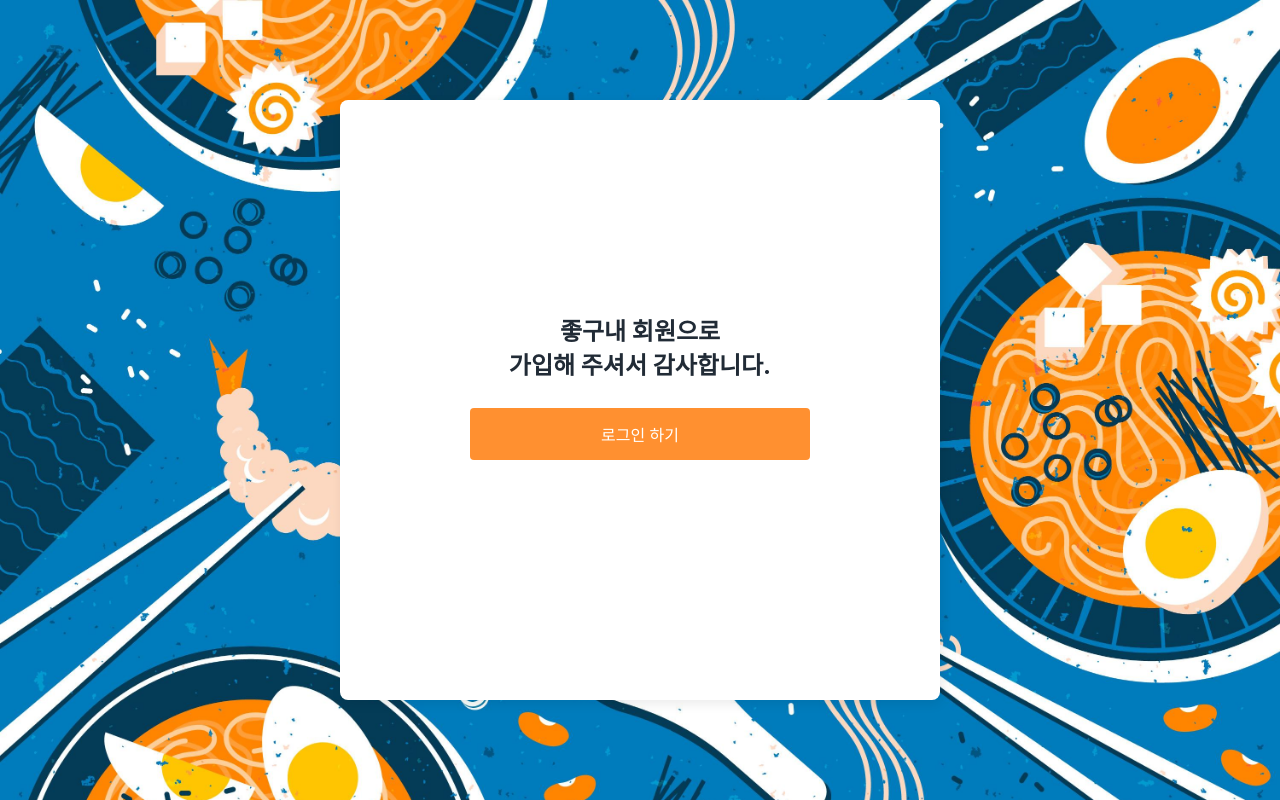
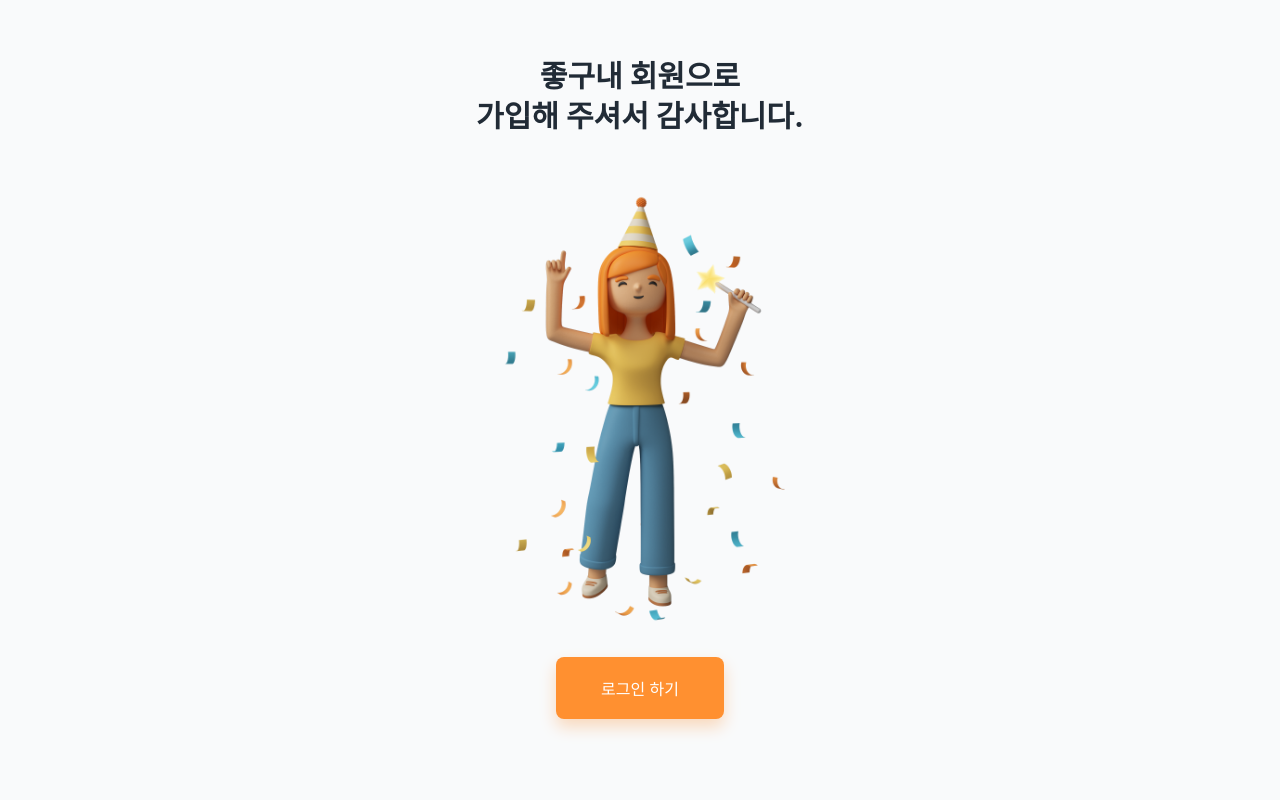
Before and after one commit to cafeteria-team/web, a React (Create React App) app: page /complete in a window 1280 px wide. Built offline with nearby package versions, Linux system fonts and the light colour scheme; no server answers.

Commit message:
[MODIFY] changed router to useRoutes

```diff
--- a/src/App.js
+++ b/src/App.js
@@ -18,6 +18,8 @@ import { observer } from "mobx-react";
 // useStores를 통해 data를 불러온다
 import { useStores } from "./stores/Context";
 
+import Router from "./routes";
+
 const App = observer(() => {
   const { AuthStore } = useStores();
 
@@ -29,9 +31,11 @@ const App = observer(() => {
     initializeUserInfo();
   }, [initializeUserInfo]);
 
+  const isLoggedIn = localStorage.getItem("refresh");
+
   return (
     <ThemeProvider theme={theme}>
-      <BrowserRouter className="App">
+      {/* <BrowserRouter className="App">
         <Routes>
           <Route
             path="/"
@@ -50,6 +54,9 @@ const App = observer(() => {
           </Route>
           <Route path="*" element={<NotFound />} />
         </Routes>
+      </BrowserRouter> */}
+      <BrowserRouter className="App">
+        <Router isLoggedIn={isLoggedIn} />
       </BrowserRouter>
     </ThemeProvider>
   );
--- a/src/components/Button.jsx
+++ b/src/components/Button.jsx
@@ -7,7 +7,7 @@ const StyledButton = styled.button`
   height: ${({ height }) => height || ""};
   font-weight: ${({ weight }) => weight || "normal"};
   padding: ${({ padding }) => padding || "14px 20px"};
-  border-radius: 4px;
+  border-radius: 8px;
   outline: unset;
   transition: border, background 0.3s ease-in-out;
   margin: ${({ margin }) => margin || "0 0 20px 0"};
@@ -24,6 +24,7 @@ const StyledButton = styled.button`
   top: ${({ top }) => top || ""};
   bottom: ${({ bottom }) => bottom || ""};
   text-align: ${({ textAlign }) => textAlign || ""};
+  box-shadow: ${({ shadow }) => shadow || ""};
 
   &:hover {
     ${({ hover }) =>
@@ -74,6 +75,7 @@ function Button({
   left,
   bottom,
   height,
+  shadow,
 }) {
   return (
     <StyledButton
@@ -97,6 +99,7 @@ function Button({
       left={left}
       bottom={bottom}
       height={height}
+      shadow={shadow}
     >
       {title}
     </StyledButton>
--- /dev/null
+++ b/src/components/Spinner.jsx
@@ -0,0 +1,22 @@
+import React from "react";
+import ReactLoading from "react-loading";
+import { FlexBox } from "./StyledElements";
+
+const Spinner = ({ loading }) => {
+  return loading ? (
+    <FlexBox
+      position="fixed"
+      width="100%"
+      height="100%"
+      align="center"
+      just="center"
+      background="#50505038"
+    >
+      <ReactLoading type="bubbles" color="#ff9030" height={200} width={100} />
+    </FlexBox>
+  ) : (
+    <></>
+  );
+};
+
+export default Spinner;
--- a/src/containers/CompleteContainer.jsx
+++ b/src/containers/CompleteContainer.jsx
@@ -7,6 +7,8 @@ import {
 import { Button } from "../components";
 import { useNavigate } from "react-router-dom";
 
+import Img from "../assets/complete_img.png";
+
 function Complete(props) {
   const navigate = useNavigate();
 
@@ -15,23 +17,42 @@ function Complete(props) {
   };
 
   return (
-    <MainContainer bgImage="url('/img/mainbg.jpg')">
+    <MainContainer background="rgb(249, 250, 251)">
       <FlexBox
         width="600px"
         height="600px"
-        background="#fff"
         rad="8px"
-        shadow="2px 4px 12px rgb(0 0 0 / 8%)"
         align="center"
         just="center"
         direction="column"
       >
-        <StyledTitle margin="0 0 10px 0">좋구내 회원으로</StyledTitle>
-        <StyledTitle margin="0 0 30px 0">가입해 주셔서 감사합니다.</StyledTitle>
+        <StyledTitle margin="0 0 10px 0" font="30px">
+          좋구내 회원으로
+        </StyledTitle>
+        <StyledTitle margin="0 0 30px 0" font="30px">
+          가입해 주셔서 감사합니다.
+        </StyledTitle>
+        <FlexBox
+          maxW="464px"
+          width="100%"
+          height="calc(100% - 32px)"
+          margin="16px"
+          rad="8px"
+          direction="column"
+          just="center"
+        >
+          <img
+            src={Img}
+            alt="login_img"
+            style={{ width: "100%", height: "fit-content" }}
+          />
+        </FlexBox>
         <Button
           title="로그인 하기"
           type="button"
-          width="300px"
+          width="128px"
+          padding="19.25px 20px"
+          shadow="rgb(249 217 189) 0px 8px 16px 0px"
           onClick={_onClick}
         />
       </FlexBox>
--- a/src/containers/Login/LoginContainer.jsx
+++ b/src/containers/Login/LoginContainer.jsx
@@ -1,4 +1,4 @@
-import React, { useEffect } from "react";
+import React, { useEffect, useState } from "react";
 
 //components
 import {
@@ -18,38 +18,34 @@ import { useStores } from "../../stores/Context";
 import { Formik, Form, ErrorMessage } from "formik";
 import Img from "../../assets/login_img.png";
 
-import ReactLoading from "react-loading";
+import Spinner from "../../components/Spinner";
 
-const Login = () => {
+import { observer } from "mobx-react";
+
+const Login = observer(() => {
   const { AuthStore } = useStores();
 
   const navigate = useNavigate();
+
+  const [loading, setLoading] = useState(false);
 
   useEffect(() => {
     AuthStore.user.authorization && navigate("/main/overview");
   });
 
   const _login = async (profile) => {
+    setLoading(true);
     await AuthStore.login(profile).then((res) => {
       let { data } = res;
       AuthStore.onLoginSucess(data.access, data.refresh, profile.username);
-      return navigate("/main/overview");
+      navigate("/main/overview");
+      return setLoading(false);
     });
   };
 
   return (
     <MainContainer background="#F9FAFB">
-      <FlexBox
-        position="fixed"
-        width="100%"
-        height="100%"
-        align="center"
-        just="center"
-        background="#50505038"
-      >
-        <ReactLoading type="bubbles" color="#ff9030" height={200} width={100} />
-      </FlexBox>
-
+      <Spinner loading={loading} />
       <FlexBox position="absolute" top="56px" right="40px">
         <StyledBody>
           아직 회원이 아니신가요?{" "}
@@ -192,5 +188,5 @@ const Login = () => {
       </FlexBox>
     </MainContainer>
   );
-};
+});
 export default Login;
--- /dev/null
+++ b/src/containers/LogoContainer.jsx
@@ -0,0 +1,12 @@
+import React from "react";
+import { Outlet } from "react-router-dom";
+
+const LogoContainer = () => {
+  return (
+    <>
+      <Outlet />
+    </>
+  );
+};
+
+export default LogoContainer;
--- a/src/containers/RegisterContainer.jsx
+++ b/src/containers/RegisterContainer.jsx
@@ -134,6 +134,7 @@ const Register = (props) => {
       setResendCode(false);
       setPhoneAuthed(true);
       closeModal();
+      alert("핸드폰인증을 완료했습니다.");
       return response;
     } catch (error) {
       alert("인증번호가 다릅니다. 확인 후 다시 시도해주세요.");
@@ -258,6 +259,8 @@ const Register = (props) => {
   const register = async (data) => {
     if (!agreement) {
       alert("개인정보 이용약관에 동의해주세요");
+    } else if (!phoneAuthed) {
+      alert("핸드폰 본인인증을 완료해주십시오.");
     } else {
       const {
         username,
@@ -270,6 +273,7 @@ const Register = (props) => {
         busi_num,
       } = data;
       const { busi_num_img, zip_code, addr } = state;
+
       try {
         const response = await axios.post("/api/user/register", {
           username,
@@ -288,7 +292,7 @@ const Register = (props) => {
         navigate("/complete");
         return response;
       } catch (error) {
-        console.log(error.response);
+        console.log(error, error.response);
         return false;
       }
     }
@@ -456,7 +460,6 @@ const Register = (props) => {
 
           <Formik
             initialValues={initialValues}
-            // enableReinitialize
             validationSchema={Yup.object({
               username: Yup.string().required("아이디를 입력해주세요."),
               password: Yup.string().required("비밀번호를 입력해주세요."),
@@ -480,9 +483,8 @@ const Register = (props) => {
                 .required("사업자번호를 입력해주세요."),
             })}
             onSubmit={(values, { setSubmitting }) => {
-              console.log(values);
-              // register(values);
-              // setSubmitting(false);
+              register(values);
+              setSubmitting(false);
             }}
           >
             {(formik) => {
@@ -657,6 +659,7 @@ const FirstLists = ({
           title={phoneAuthed ? "인증완료" : "인증하기"}
           padding="unset"
           font="14px"
+          disabled={phoneAuthed ? true : false}
           onClick={
             phoneAuthed
               ? mobileDone
--- a/src/containers/index.jsx
+++ b/src/containers/index.jsx
@@ -7,7 +7,9 @@ import SubViewContainer from "./SubViewContainer";
 import Overview from "./Overview/Overview";
 import Member from "./Member/Member";
 import Manage from "./Manage/Manage";
+import Menu from "./Manage/Menu";
 import ManageAdmin from "./Manage/ManageAdmin";
+import LogoContainer from "./LogoContainer";
 
 export {
   RegisterContainer,
@@ -20,4 +22,6 @@ export {
   ManageAdmin,
   Member,
   Manage,
+  LogoContainer,
+  Menu,
 };
--- /dev/null
+++ b/src/routes.js
@@ -0,0 +1,96 @@
+import { Navigate, useRoutes, Outlet } from "react-router-dom";
+
+import {
+  RegisterContainer,
+  LoginContainer,
+  CompleteContainer,
+  Main,
+  Overview,
+  Member,
+  Manage,
+  ManageAdmin,
+  Menu,
+  LogoContainer,
+  MainViewContainer,
+  SubViewContainer,
+} from "./containers";
+
+import { NotFound } from "./views";
+
+import ProtectedRoutes from "./containers/ProtectedRoutes";
+
+{
+  /* <Routes>
+  <Route
+    path="/"
+    element={<LoginContainer auth={AuthStore.user.authorization} />}
+  ></Route>
+  <Route path="/register" element={<RegisterContainer />}></Route>
+  <Route path="/complete" element={<CompleteContainer />}></Route>
+  <Route element={<ProtectedRoutes auth={localStorage.getItem("refresh")} />}>
+    <Route path="/main" element={<Main />}>
+      <Route path=":name" element={<MainViewContainer />}>
+        <Route path=":detail" element={<SubViewContainer />} />
+      </Route>
+    </Route>
+  </Route>
+  <Route path="*" element={<NotFound />} />
+</Routes>; */
+}
+
+export default function Router({ isLoggedIn }) {
+  return useRoutes([
+    {
+      path: "/main",
+      element: isLoggedIn ? <Main /> : <Navigate to="/login" />,
+      children: [
+        { path: "overview", element: <Overview /> },
+        // { path: "member/:name", element: <Member /> },
+        { path: "manage", element: <Manage /> },
+        { path: "manageAdmin", element: <ManageAdmin /> },
+        { path: "menu", element: <Menu /> },
+      ],
+    },
+    {
+      path: "/",
+      element: !isLoggedIn ? <LogoContainer /> : <Navigate to="/main" />,
+      children: [
+        { path: "/", element: <Navigate to="/" /> },
+        { path: "login", element: <LoginContainer /> },
+        { path: "register", element: <RegisterContainer /> },
+        { path: "complete", element: <CompleteContainer /> },
+        { path: "404", element: <NotFound /> },
+        { path: "*", element: <Navigate to="/404" /> },
+      ],
+    },
+    { path: "*", element: <Navigate to="/404" replace /> },
+  ]);
+}
+
+// const routes = (isLoggedIn) => [
+//   {
+//     path: "/app",
+//     element: isLoggedIn ? <DashboardLayout /> : <Navigate to="/login" />,
+//     children: [
+//       { path: "/dashboard", element: <Dashboard /> },
+//       { path: "/account", element: <Account /> },
+//       { path: "/", element: <Navigate to="/app/dashboard" /> },
+//       {
+//         path: "member",
+//         element: <Outlet />,
+//         children: [
+//           { path: "/", element: <MemberGrid /> },
+//           { path: "/add", element: <AddMember /> },
+//         ],
+//       },
+//     ],
+//   },
+//   {
+//     path: "/",
+//     element: !isLoggedIn ? <MainLayout /> : <Navigate to="/app/dashboard" />,
+//     children: [
+//       { path: "login", element: <Login /> },
+//       { path: "/", element: <Navigate to="/login" /> },
+//     ],
+//   },
+// ];
--- a/src/utils/axios.js
+++ b/src/utils/axios.js
@@ -7,7 +7,7 @@ const instance = axios.create({
   baseURL: "https://www.good-cafeteria.cf",
   // baseURL: PROXY,
   //proxy 설정후 빈칸
-  timeout: 1000,
+  timeout: 5000,
 });
 
 // const access = localStorage.getItem("access");
--- a/src/views/MemberEdit.jsx
+++ b/src/views/MemberEdit.jsx
@@ -176,8 +176,6 @@ const MemberEdit = ({ selectedUser, id, editUser }) => {
     }
   };
 
-  console.log(state.busi_num_img);
-
   return (
     <>
       <Form method="POST" direction="column">
```
Also changed, not shown: src/assets/complete_img.png (added), 1 other file (tests, documents, lock files or other folders).
